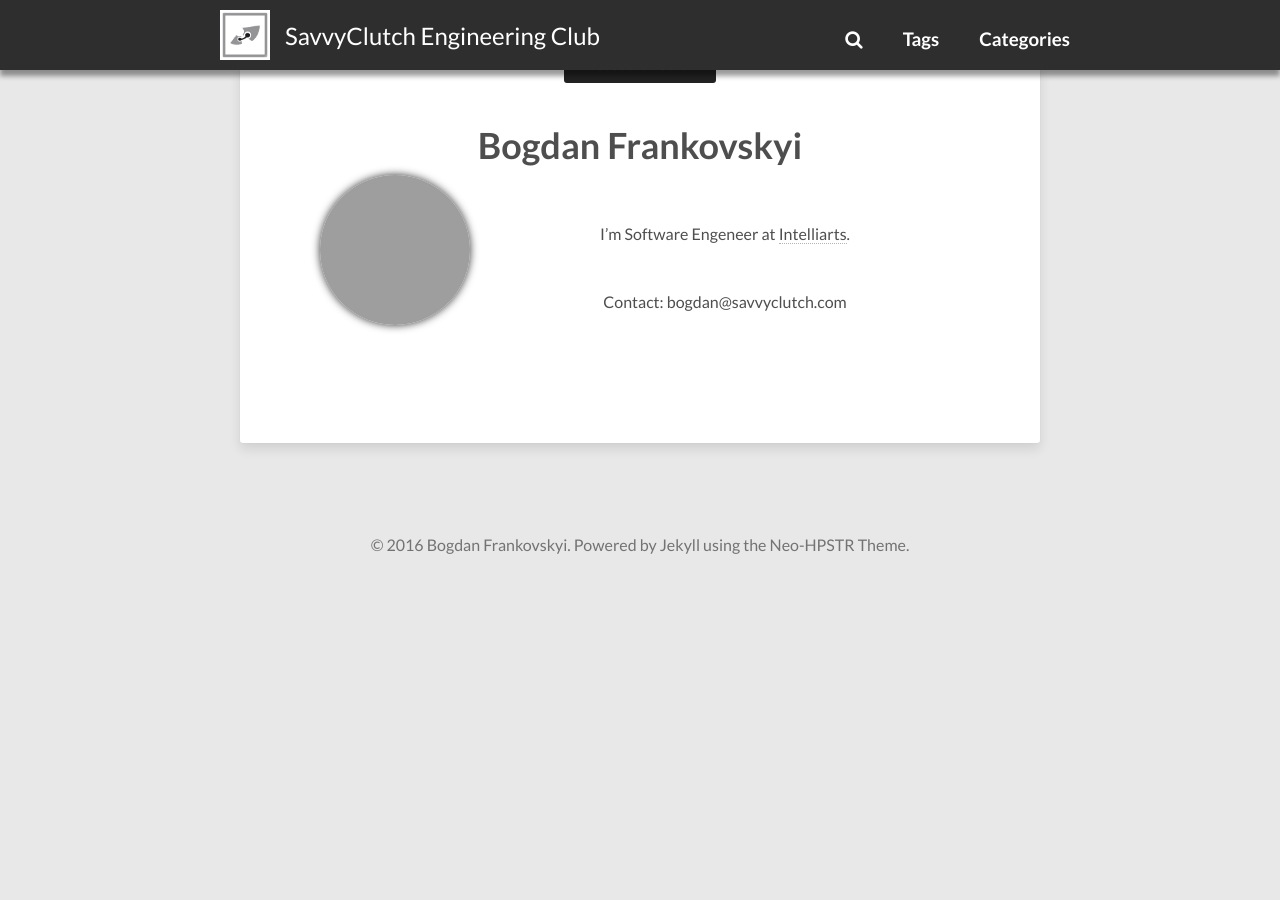
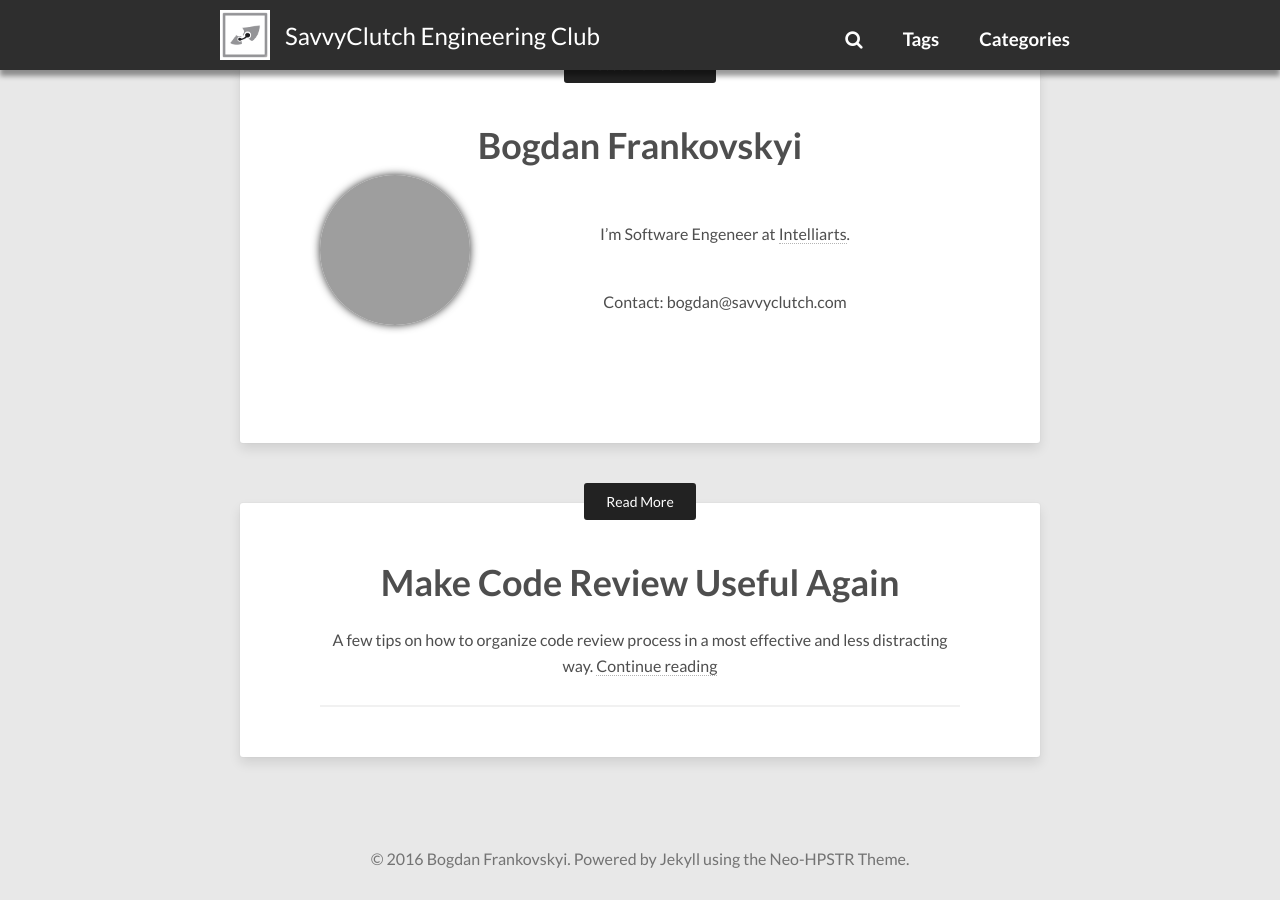
Before and after one commit to savvyclutch/savvyclutch.github.io, a Jekyll site: the page built from _posts/2016-07-16-continuous-deployment-to-aws-ecs-and-circle-ci.md, in a window 1280 px wide and 900 px high, scrolled down 19396 px. Built offline with Jekyll 4.4.1, drawn with Linux system fonts in a browser that asks for light colours; nearby versions of some CDN libraries; comment, search, counter and statistics services are not loaded; before the commit the page ends 19982 px from its top, so only the background shows below that; grey boxes are pictures that could not be loaded.

Commit message:
Publish article about code review

```diff
--- a/_posts/2016-07-16-continuous-deployment-to-aws-ecs-and-circle-ci.md
+++ b/_posts/2016-07-16-continuous-deployment-to-aws-ecs-and-circle-ci.md
@@ -2,8 +2,8 @@
 layout: post
 title: Continuous deployment to AWS ECS from CircleCI
 description: "Tutorial, how to configure AWS ECS cluster, CircleCI and manage secrets during deployment"
+author: bogdan
 tags: [docker, aws ecs, circleci, devops]
-author: bogdan
 image:
     feature: posts/aws_deploy/title.jpg
 
--- a/_sample_posts/2016-08-18-Make-Code-Review-Useful Again.md
+++ b/_posts/2016-08-18-Make-Code-Review-Useful-Again.md
@@ -1,20 +1,17 @@
 ---
 title: Make Code Review Useful Again
+description: "A few tips on how to organize code review process in a most effective and less distracting way. "
 layout: post
 author: bogdan
-permalink: /make-code-review-useful-again/
-source-id: 1z32RTpD_VkWUjfRm5EFxC-b5w-0kFcpWXXaGZC3RLbY
-published: true
+tags: [code review, agile, process]
+image:
+    feature: posts/code_review/title.jpg
+
 ---
-MAKE CODE REVIEW USEFUL AGAIN
 
-![image alt text]({{ site.url }}/public/6ZNOS84SAcp9ArKt6r1eg_img_0.jpg)
-
-**Bogdan Frankovskyi**
-
-# INTRODUCTION
-
-Code Review is commonly used technique and it's definitely one of the must-have processes to keep high quality of code. But quite often it becomes a formal process or people experience different issues using it. So let’s take a look what is Code Review and what good and bad parts we can get using this technique.
+Code Review is commonly used technique and it's definitely one of the must-have processes to keep high quality of code.
+But quite often it becomes a formal process or people experience different issues using it.
+So let’s take a look what is Code Review and what good and bad parts we can get using this technique.
 
 # WHY
 
@@ -35,6 +32,8 @@ Code Review is used for a different reasons regarding to process specifics - for
 7. Education. Doing the Code Review developers educating each other.
 
 8. Make sure implementation complies to coding styles, standards, etc.
+
+<!-- more -->
 
 # GOOD PARTS
 
```
Also changed, not shown: images/posts/code_review/title.jpg (added), public/6ZNOS84SAcp9ArKt6r1eg_img_0.jpg (deleted).
